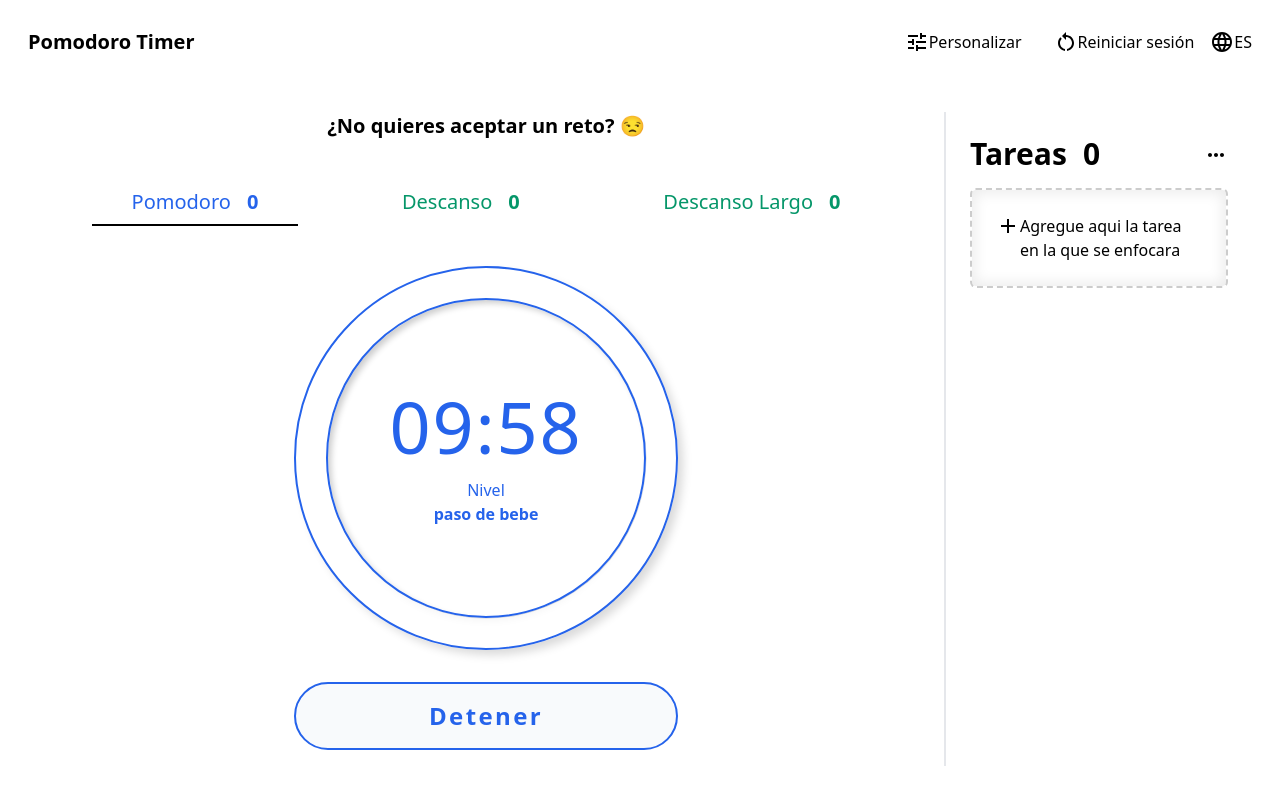
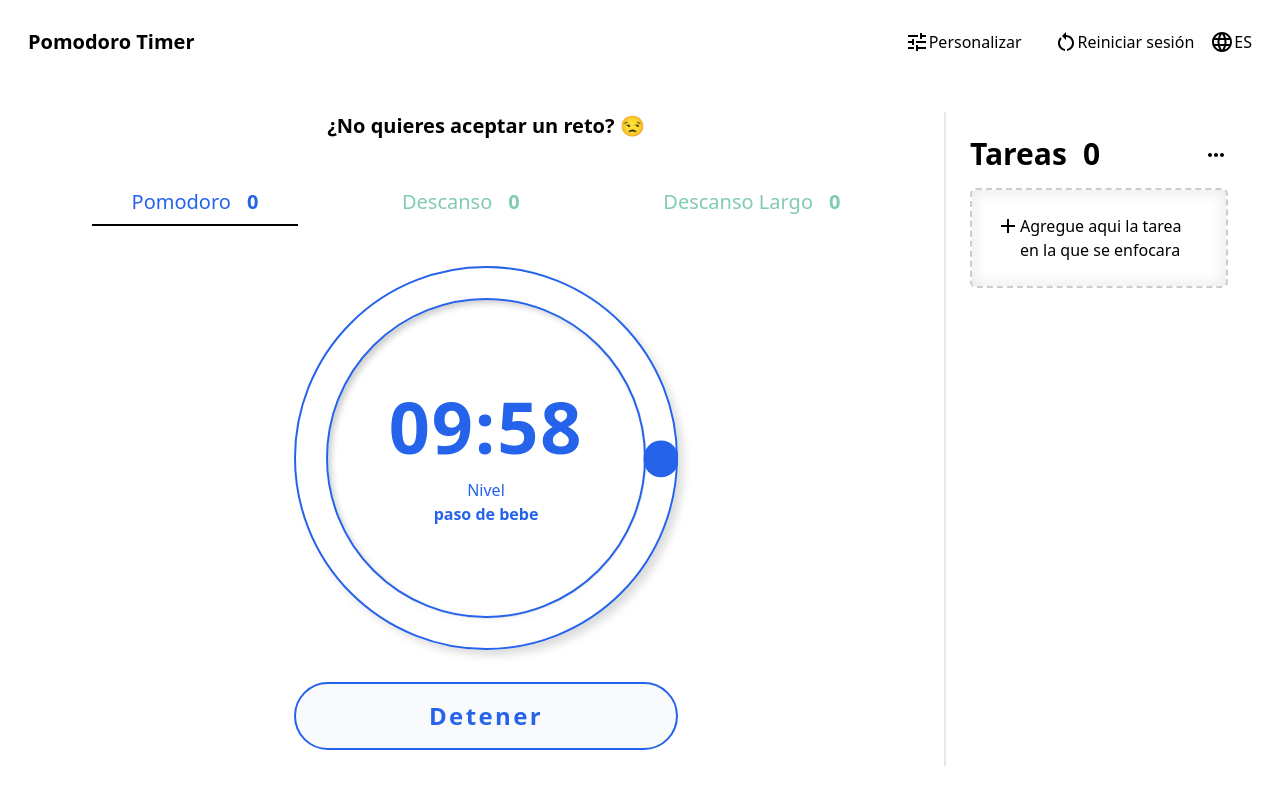
Before and after one commit to maximilianoLujan/Pomodoro-Timer, a React (Vite) app: page / in a window 1280 px wide. Both pictures are taken after a click on the button "Inicio". Shown: the top 800 px of the page. Built offline with nearby package versions, Linux system fonts and the light colour scheme.

Commit message:
Realizando el apartado de about pomodore

```diff
--- a/src/App.jsx
+++ b/src/App.jsx
@@ -1,10 +1,11 @@
 import NavBar from './components/Navbar/NavBar'
 import Clock from './components/Clock/Clock'
 import Todos from './components/Todos/Todos'
+import Challenges from './components/Challenges/Challenges'
 
 function App() {
   return (
-    <div className='max-w-screen-2xl'>
+    <div className='max-w-screen-2xl flex flex-col items-center'>
       <NavBar/>
       <main className='w-full p-7'>
         <div className='flex flex-col lg:flex-row'>
@@ -12,6 +13,7 @@ function App() {
           <Todos/>
         </div>
       </main>
+      <Challenges />
     </div>
 
   )
--- /dev/null
+++ b/src/components/Challenges/Challenges.jsx
@@ -0,0 +1,20 @@
+import { useTranslation } from "react-i18next"
+
+export default function Challenges(){
+    const [t] = useTranslation("global")
+
+
+
+    return(
+        <div className="flex w-full flex-col md:flex-row md:w-3/4 mt-16">
+            <h2 className="flex flex-col font-bold text-3xl text-center md:text-left">
+                <span className="mb-2">{t("challenges.text1")}</span>
+                <span className="mb-2 text-secondary">🎵 {t("challenges.text2")},</span>
+                <span className="mb-2 text-primary">⏲️ {t("challenges.text3")},</span>
+                <span className="mb-2 text-gray-600">✅ {t("challenges.text4")},</span>
+                <span className=" text-gray-600">💬 {t("challenges.text5")}</span>
+            </h2>
+            <img className="md:w-96 md:h-60" src="https://pomodorotimer.online/_nuxt/img/winners.3ea2a12.webp" alt="grupo celebrando" />
+        </div>
+    )
+}
--- a/src/components/Clock/Clock.jsx
+++ b/src/components/Clock/Clock.jsx
@@ -8,7 +8,7 @@ export default function Clock(){
     const [pomodoro,setPomodoro] = useState({active:true,time:0})
     const [rest,setRest] = useState({active:false,time:0})
     const [longRest,setLongRest] = useState({active:false,time:0})
-    const [running,setRunning] = useState(true)
+    const [running,setRunning] = useState(false)
 
     const [t,i18n] = useTranslation("global")
     const value = useSelector(state => state.config.value)
@@ -51,32 +51,59 @@ export default function Clock(){
         }
     }
 
+    const setActive = (value) => {
+        switch (value) {
+            case 'focus':
+                setRunning(true)
+                setPomodoro({...pomodoro,active:true})
+                setRest({...rest,active:false})
+                setLongRest({...longRest,active:false})
+                break;
+            case 'recreo':
+                setRunning(true)
+                setPomodoro({...pomodoro,active:false})
+                setRest({...rest,active:true})
+                setLongRest({...longRest,active:false})
+                break;
+            case 'breakLong':
+                setRunning(true)
+                setPomodoro({...pomodoro,active:false})
+                setRest({...rest,active:false})
+                setLongRest({...longRest,active:true})
+                break;
 
+            default:
+                break;
+        }
+    }
+    const offActive = () => {
+        setRunning(false)
+    }
 
     return(
         <div className="w-full lg:w-3/4 flex flex-col items-center lg:border-r-2">
             <h2 className='font-bold text-xl'>¿{t("clock.challenge")}? 😒</h2>
             <div className='flex mt-10 w-full justify-evenly mb-10'>
-                <div >
-                    <button className={pomodoro.active?'flex flex-col sm:flex-row text-sm sm:text-xl py-2 px-2 sm:px-10 text-primary hover:bg-primary/10 border-b-2 border-black items-center':'flex flex-col sm:flex-row text-sm sm:text-xl py-2 px-2 sm:px-10 text-primary hover:bg-primary/10 items-center'} onClick={(e) => handleClickPomodoro(e.target)}>
+                <div className={pomodoro.active?'border-b-2 border-black':''}>
+                    <button disabled={!pomodoro.active && running} className={running && !pomodoro.active?'flex flex-col sm:flex-row text-sm sm:text-xl py-2 px-2 sm:px-10 text-primary hover:bg-primary/10 items-center cursor-not-allowed opacity-50':' flex flex-col sm:flex-row text-sm sm:text-xl py-2 px-2 sm:px-10 text-primary hover:bg-primary/10 items-center'} onClick={(e) => handleClickPomodoro(e.target)}>
                         <p className='text-center md:mr-4'>{t("modals.concentration.pomodoro")}</p>
                         <p className='font-black'>{pomodoro.time}</p>
                     </button>
                 </div>
-                <div className="">
-                    <button className={rest.active?'flex flex-col sm:flex-row text-sm sm:text-xl py-2 px-2 sm:px-10 text-secondary hover:bg-secondary/10 border-b-2 border-black items-center':'flex flex-col sm:flex-row text-sm sm:text-xl py-2 px-2 sm:px-10 text-secondary hover:bg-secondary/10 items-center'}  onClick={(e) => handleClickRest(e.target)}>
+                <div className={rest.active?'border-b-2 border-black':''}>
+                    <button disabled={!rest.active && running} className={!rest.active && running?'flex flex-col sm:flex-row text-sm sm:text-xl py-2 px-2 sm:px-10 text-secondary hover:bg-secondary/10  items-center cursor-not-allowed opacity-50':' flex flex-col sm:flex-row text-sm sm:text-xl py-2 px-2 sm:px-10 text-secondary hover:bg-primary/10 items-center'}  onClick={(e) => handleClickRest(e.target)}>
                         <p className='text-center md:mr-4'>{t("modals.concentration.break")} </p>
                         <p className='font-black'>{rest.time}</p>
                     </button>
                 </div>
-                <div className="">
-                    <button className={longRest.active?'flex flex-col sm:flex-row text-sm sm:text-xl py-2 px-2 sm:px-10 text-secondary hover:bg-secondary/10 border-b-2 border-black items-center':'flex flex-col sm:flex-row text-sm sm:text-xl py-2 px-2 sm:px-10 text-secondary hover:bg-secondary/10 items-center'} onClick={(e) => handleClickLongRest(e.target)}>
+                <div className={longRest.active?'border-b-2 border-black':''}>
+                    <button disabled={!longRest.active && running} className={!longRest.active && running?'flex flex-col sm:flex-row text-sm sm:text-xl py-2 px-2 sm:px-10 text-secondary hover:bg-secondary/10 items-center cursor-not-allowed opacity-50':' flex flex-col sm:flex-row text-sm sm:text-xl py-2 px-2 sm:px-10 text-secondary hover:bg-primary/10 items-center'} onClick={(e) => handleClickLongRest(e.target)}>
                         <p className='text-center md:mr-4'>{t("modals.concentration.breaklong")}</p>
                         <p className='font-black'>{longRest.time}</p>
                     </button>
                 </div>
             </div>
-            <ClockUI pomodoro={pomodoro.active} rest={rest.active} increase={increase} longRest={longRest.active}/>
+            <ClockUI offActive={offActive} setActive={setActive} pomodoro={pomodoro.active} rest={rest.active} increase={increase} longRest={longRest.active}/>
         </div>
     )
 }
--- a/src/components/Clock/ClockUI.jsx
+++ b/src/components/Clock/ClockUI.jsx
@@ -12,21 +12,21 @@ export default function ClockUI(props){
     if (pomodoro) return(
         <div className="flex flex-col">
             <div className="mb-4">
-                <CounterClock bg='#2563EB' time={value.focus} increase={props.increase} name={value.nivel} concentration={'focus'}/>
+                <CounterClock bg='#2563EB' offActive={props.offActive} setActive={props.setActive} time={value.focus} increase={props.increase} name={value.nivel} concentration={'focus'}/>
             </div>
         </div>
     )
     if (rest) return(
         <div className="flex flex-col">
             <div className="mb-4">
-               <CounterClock bg='#059669' time={value.recreo} increase={props.increase}  name={value.nivel} concentration={'recreo'}/>
+               <CounterClock bg='#059669' offActive={props.offActive} setActive={props.setActive} time={value.recreo} increase={props.increase}  name={value.nivel} concentration={'recreo'}/>
             </div>
         </div>
     )
     if (longRest) return(
         <div className="flex flex-col">
             <div className="mb-4">
-                <CounterClock bg='#059669' time={value.breakLong} increase={props.increase} name={value.nivel} concentration={'breakLong'}/>
+                <CounterClock bg='#059669' offActive={props.offActive} setActive={props.setActive} time={value.breakLong} increase={props.increase} name={value.nivel} concentration={'breakLong'}/>
             </div>
         </div>
     )
--- a/src/components/Clock/CounterClock.jsx
+++ b/src/components/Clock/CounterClock.jsx
@@ -2,27 +2,31 @@ import { useState , useEffect } from "react"
 import { useTranslation } from "react-i18next"
 import { useSelector } from "react-redux"
 
+const DASH = 1100
 
-
-export default function CounterClock({ bg , time , name , increase, concentration}){
+export default function CounterClock({ bg , time , name , increase, concentration , setActive , offActive}){
     const value = useSelector(state => state.config.value)
     const [t] = useTranslation("global")
     const [running,setRunning] = useState(false)
     const [interv,setInterv] = useState()
     const [minuts,setMinuts] = useState()
     const [seconds,setSeconds] = useState(0)
-
+    const [dash,setDash] = useState(DASH)
 
     useEffect(() => {
         setMinuts(value.focus)
     },[])
 
     const handleClickStart = () => {
+        setActive(concentration)
         setRunning(true)
         let minuts = time
         let seconds = 0
         setMinuts(minuts)
         const cont = setInterval(() => {
+            const currentTime = minuts * 60 + seconds,
+                porcentaje = (currentTime * 100) / (time *60),
+                dash = (DASH * porcentaje) / 100
             if (seconds == 0 && minuts == 0){
                 increase(name)
                 handleClickStop()
@@ -37,18 +41,20 @@ export default function CounterClock({ bg , time , name , increase, concentratio
                 setSeconds(seconds)
             }
             setMinuts(minuts)
+            setDash(dash)
         },1000)
         setInterv(cont)
     }
 
 
     const handleClickStop = () => {
+        setDash(DASH)
+        offActive()
         setRunning(false)
         const cont = interv
         clearInterval(cont)
         setMinuts(value.focus)
         setSeconds(0)
-        increase(concentration)
     }
     return(
         <div className="flex flex-col">
@@ -63,10 +69,10 @@ export default function CounterClock({ bg , time , name , increase, concentratio
                             boxShadow:'inset 4px 4px 6px -1px rgba(0,0,0,0.2),inset -4px -4px 6px -1px rgba(255,255,255,0.7), -0.5px -0.5px 0px rgba(255,255,255,1), 0.5px 0.5px 0px rgba(0,0,0,0.15), 0px 12px 10px -10px rgba(0,0,0,0.05)'}}>
                             <div className="flex flex-col items-center">
                                 {running
-                                ?<p className="font-light tracking-wide text-7xl flex" style={{color:bg}}>
+                                ?<p className="font-bold tracking-wide text-7xl flex" style={{color:bg}}>
                                     {minuts <= 9?`0${minuts}`:minuts}:{seconds <= 9?`0${seconds}`:seconds}
                                 </p>
-                                :<p className="font-light tracking-wide text-7xl flex" style={{color:bg}}>
+                                :<p className="font-bold tracking-wide text-7xl flex" style={{color:bg}}>
                                     {time <= 9?`0${time}`:time}:{seconds <= 9?`0${seconds}`:seconds}
                                 </p>}
                                 <div className="flex flex-col items-center mt-4">
@@ -88,20 +94,22 @@ export default function CounterClock({ bg , time , name , increase, concentratio
                         <stop offset="100%" stopColor="#673ab7" />
                     </linearGradient>
                 </defs>
-                <circle className="fill-none stroke-blue-600 hidden lg:block" cx="192px" cy="192px" r="175px"
+                <circle id="circlereloj" className="fill-none hidden lg:block" cx="192px" cy="192px" r="175px"
                 strokeLinecap="round"
                 style={{
+                    stroke:bg,
                     strokeWidth:'35px',
                     strokeDasharray:'1100',
-                    strokeDashoffset:'1100'
+                    strokeDashoffset:dash
                 }}
                 />
-                <circle className="fill-none stroke-blue-600 lg:hidden" cx="120px" cy="120px" r="115px"
+                <circle className="fill-none lg:hidden" cx="120px" cy="120px" r="115px"
                 strokeLinecap="round"
                 style={{
+                    stroke:bg,
                     strokeWidth:'10px',
                     strokeDasharray:'1100',
-                    strokeDashoffset:'1100'
+                    strokeDashoffset:dash
                 }}
                 />
                 </svg>
--- a/src/components/Navbar/NavBar.jsx
+++ b/src/components/Navbar/NavBar.jsx
@@ -4,8 +4,9 @@ import ButtonRestart from './ButtonRestart';
 
 export default function NavBar(){
 
+
     return(
-        <header className="flex w-screen p-7 justify-between items-center relative z-40">
+        <header className="flex w-full p-7 justify-between items-center relative z-40">
             <h1 className="text-xl font-bold">Pomodoro Timer</h1>
             <div className='flex items-center'>
                 <ButtonConfig />
--- a/src/components/Todos/Task.jsx
+++ b/src/components/Todos/Task.jsx
@@ -98,7 +98,7 @@ function TaskList(){
                             <input onClick={() => markTask(el.id)} onChange={() => console.log("")} checked={el.done} type="radio" name={`${el.id}Check`} className="scale-150 mr-4"/>
                             <p className={el.done?'text-slate-500 line-through':''}>{el.taskName}</p>
                         </div>
-                        <div className="w-full h-full flex items-center justify-end absolute right-1">
+                        <div className="h-full flex items-center justify-end absolute right-1">
                             <DeleteIcon className="mr-4" onClick={() => handleClickDeleteTask(el.id , el.taskName)}/>
                             <EditIcon onClick={() => setEditTask(el.id)}/>
                         </div>
--- a/src/index.css
+++ b/src/index.css
@@ -5,6 +5,6 @@ body {
   margin: 0;
   display: flex;
   flex-direction: column;
-  align-items:'center';
+  align-items:center;
   min-height: 100vh;
 }
```
Also changed, not shown: src/components/Navbar/ButtonRestart.jsx (+8 -1 lines), src/translations/en/global.json (+7 -0 lines), src/translations/es/global.json (+7 -0 lines), src/translations/pt/global.json (+7 -0 lines).
